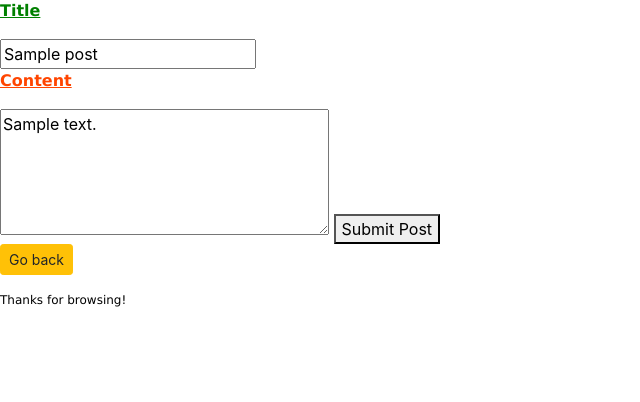
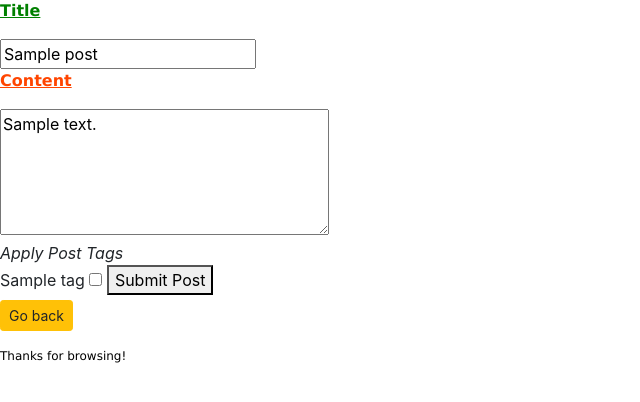
Before and after one commit to MichaelAEllis86/SQLA-Blogly-Part3, a Flask app: page /posts/1/edit in a window 1280 px wide. Shown: the part 174-576 px from the top of the page, without its empty margins (0-640 px from the left). Run offline with Flask 3, Linux system fonts and the light colour scheme; tables that the repository leaves empty hold one stand-in row (Sample ...).

Commit message:
Add files via upload

```diff
--- a/app.py
+++ b/app.py
@@ -152,7 +152,8 @@ def show_edit_post_form_page(post_id):
     integer_post_id=int(post_id)
     post=Post.query.get_or_404(integer_post_id)
     integer_user_id=int(post.user_info.id)
-    return render_template("posteditform.html", post=post, integer_user_id=integer_user_id)
+    tags=Tag.query.all()
+    return render_template("posteditform.html", post=post, integer_user_id=integer_user_id, tags=tags)
 
 @app.route("/posts/<post_id>/delete", methods=['POST'])
 def handle_post_deletion(post_id):
@@ -164,20 +165,33 @@ def handle_post_deletion(post_id):
     flash(f"the previous post {post.title} is now deleted", "success")
     return redirect("/users")
 
+#Under Construction! issue with repeat tags being added and causing pyscopig integrity error. Need to solve by preventing readdition of existing tags. Commented out lines concern tag logic!!!
+# possible fixes 1. not show all the tags as an option, aka filter out tags already used and not render a box for them. 2. clear all tags associated with a post when we hit the edit screen for that post(this would cause loss of tags if not edit occurs!)
+# 3. conditional logic, if a tag id is already associated with a post, we do not add and commit that change to the db! Fixed using this!!!
 @app.route("/posts/<post_id>/edit", methods=['POST'])
 def handle_edit_post_edit(post_id):
     integer_post_id=int(post_id)
     post_title=request.form["title"]
     post_content=request.form["content"]
+    post_tag_list=request.form.getlist('tags')
+    post=Post.query.get_or_404(integer_post_id)
     print(f"the form data is post_title={post_title} post_content={post_content}")
-    post=Post.query.get_or_404(integer_post_id)
+    print(f" The post_tag_list form data is {post_tag_list}")
+    used_tags=[idx.id for idx in post.post_tags]
     post.title=post_title
     post.content=post_content
     db.session.add(post)
     db.session.commit()
+    for tag in post_tag_list:
+        tag_query=Tag.query.get(int(tag))
+        if tag_query.id not in used_tags:
+            post.post_tags.append(tag_query)
+            db.session.add(tag_query)
+            db.session.commit()
     integer_user_id=int(post.user_info.id)
     flash("Post Edited!!", "success")
     return redirect (f"/posts/{integer_post_id}")
+
 
 # <----------Blogly tag Routes------------>
 
--- a/templates/posteditform.html
+++ b/templates/posteditform.html
@@ -9,6 +9,15 @@
     <input type="text" name="title" value="{{post.title}}">
     <p id="lastnametag">Content</p>
     <textarea name="content" id="contentbox" cols="30" rows="5">{{post.content}}</textarea>
+    <div id="just-line-break">
+        <i>Apply Post Tags</i>
+        <br/>
+    </div>
+    {% for tag in tags %}
+    <label> {{tag.name}}
+        <input type="checkbox" name="tags" value="{{tag.id}}">
+    </label>
+    {% endfor %}
     <button id="button">Submit Post</button>
 </form>
 <a class="btn btn-sm btn-warning" href="/posts/{{post.id}}">Go back</a>
```
